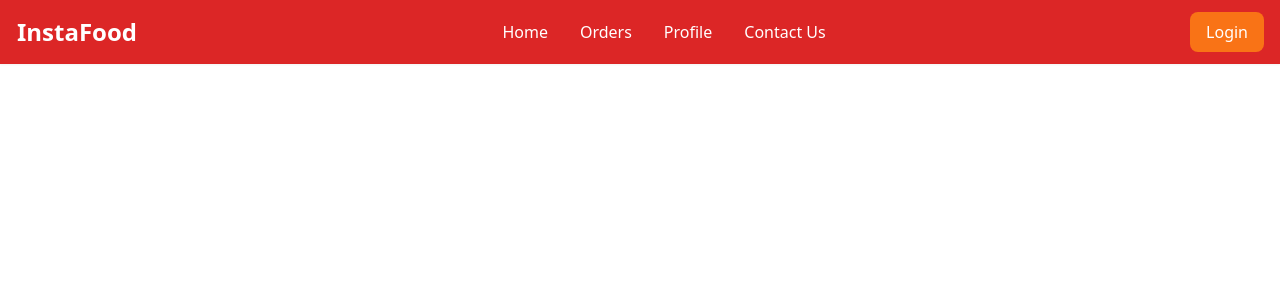
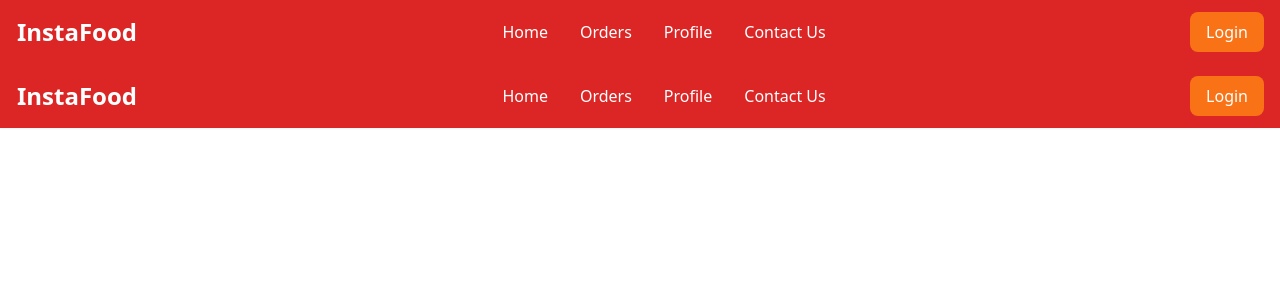
Before and after one commit to VaibhavRajput91/CDAC-InstaFood, a React (Vite) app in the folder client/: page / in a window 1280 px wide. Shown: the top 300 px of the page. Built offline with nearby package versions, Linux system fonts and the light colour scheme.

Commit message:
added empty Dashboard component

```diff
--- a/client/src/App.jsx
+++ b/client/src/App.jsx
@@ -1,12 +1,14 @@
 import './App.css'
 import {ToastContainer} from 'react-toastify'
 import Navbar from './components/common/Navbar/Navbar'
+import Dashboard from './pages/customer/Dashboard'
 
 function App() {
 
   return (
     <>
       <Navbar />
+      <Dashboard />
       <ToastContainer />
     </>
   )
--- /dev/null
+++ b/client/src/pages/customer/Dashboard.jsx
@@ -0,0 +1,12 @@
+import React from 'react'
+import Navbar from './../../components/common/Navbar/Navbar';
+
+function Dashboard() {
+    return (
+        <div>
+           <Navbar />
+        </div>
+    )
+}
+
+export default Dashboard
```
Also changed, not shown: 1 other file (tests, documents, lock files or other folders).
